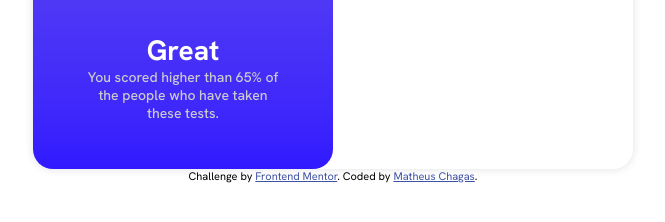
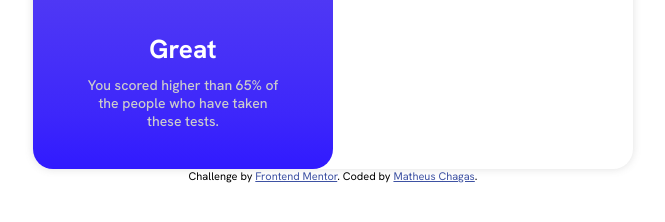
Before and after one commit to MatheusChagas7/results-summary-component-main, a plain HTML site: page results-summary-component-main/index.html in a window 1280 px wide. Shown: the part 424-646 px from the top of the page, without its empty margins (307-972 px from the left). Drawn offline with Linux system fonts and the light colour scheme.

Commit message:
ajuste da coloração na class .result-valor

```diff
--- a/results-summary-component-main/assets/css/style.css
+++ b/results-summary-component-main/assets/css/style.css
@@ -26,7 +26,7 @@ body{
     border-radius: 20px;
     box-shadow: rgba(99, 99, 99, 0.2) 0px 0px 8px 0px;
 }
-
+/*********** INÍCIO RESULTADO ********/
 .resultado{
     display: flex;
     flex-direction: column;
@@ -53,7 +53,7 @@ body{
     width: 150px;
     height: 150px;
     border-radius: 100%;
-    background-image: linear-gradient(190deg, #442fffe5, 40%, rgb(86, 61, 230));
+    background-image: linear-gradient(190deg, #442fffe5, 40%, rgb(81, 55, 228));
 }
 
 .result-texto{
@@ -77,8 +77,9 @@ body{
 
 .result-texto span:nth-child(1){
     color: #fff;
-    font-size: 28px;
+    font-size: 26px;
     font-weight: bold;
+    margin-bottom: 10px;
 }
 
 .result-texto span:nth-child(2){
@@ -89,12 +90,17 @@ body{
     text-align: center;
 }
 
+/********* FIM RESULTADO **********/
+
+
+/******** INÍCIO SUMÁRIO *********/
 .sumario{
     width: 50%;
     border-radius: 20px;
 }
 
 
+/********* FIM SUMÁRIO *********/
 .attribution {
     font-size: 11px;
     text-align: center;
```
